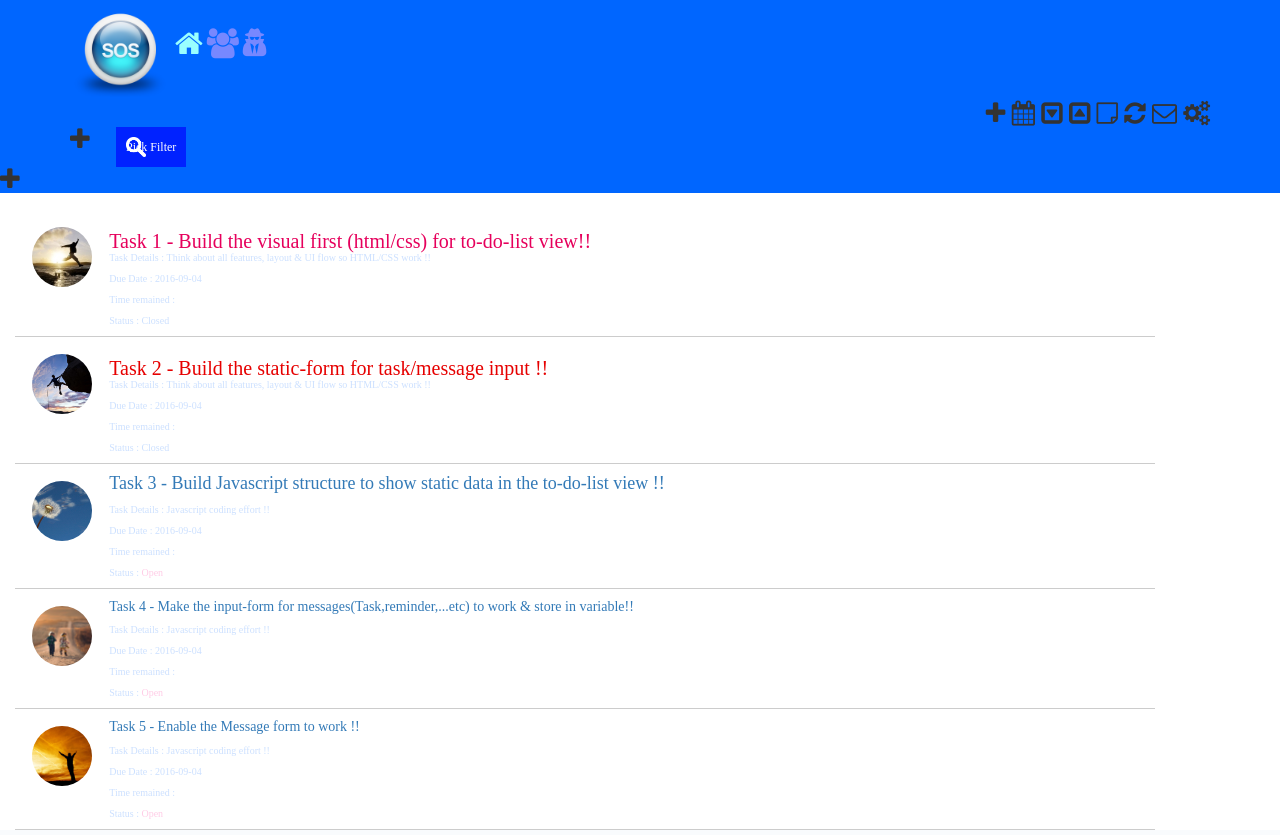
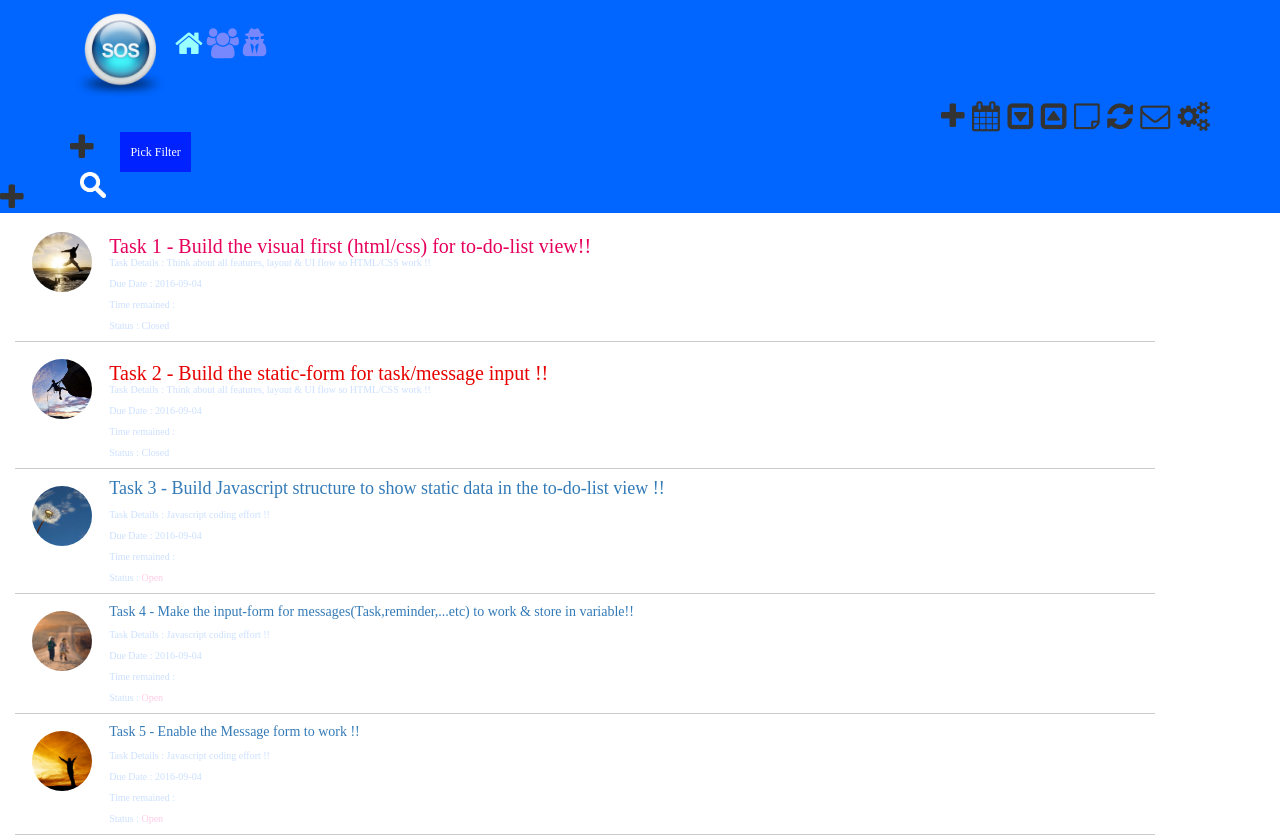
Before and after one commit to urswa777/jsd2, a PHP site: page /sos/sos.html in a window 1280 px wide. Run offline with PHP 8.4, Linux system fonts and the light colour scheme; some libraries are stand-ins or nearby versions.

Commit message:
add project sos2

```diff
--- a/sos/css/sos.css
+++ b/sos/css/sos.css
@@ -4,6 +4,7 @@
   max-width: 2000px;
   min-width: 400px;
   margin: 10 auto;
+  align-content: center;
 }
 
 .delimiter {
@@ -64,24 +65,25 @@
   top: 10px;
 }
 */
+/* -------------------------------------------- */
 
-header #search a {
+#search a {
   display: block;
   width: 5%;
   padding: 10px;
 }
 
-header #search a:hover {
+#search a:hover {
   background: #CC0020;
 }
 
-header #search img {
+#search img {
   position: absolute;
-  width: 10%;
+  width: 2%;
   display: block;
 }
 
-header #search input {
+#search input {
   position: absolute;
   right: 100px;
   /*top: 10px;*/
@@ -91,13 +93,13 @@
   visibility: hidden;
 }
 
-header #search.active input {
+#search.active input {
   width: 160px;
   padding: 8px 10px;
   visibility: visible;
 }
 
-header #search.active a {
+#search.active a {
   background: #0066ff;
 }
 
@@ -195,6 +197,9 @@
    color:#99ffff;
   }
 
+.icons {
+   font-size:30px;
+}
 .task1_hide{
   display:none;
 }
--- a/sos/js/todolist-JSON-data.js
+++ b/sos/js/todolist-JSON-data.js
@@ -610,7 +610,7 @@
 		                      "Msg": [
 		                           {
 		                             "uuid":"9001",
-		                             "msg_title":"FWB1",
+		                             "msg_title":"X1",
 		                             "msg_details":"blah blah blah  !!",
 		                             "msg_task_type":"Routine",
 		                             "msg_due_date":"2016-09-04",
@@ -634,7 +634,7 @@
 		                           },
 		                           {
 		                             "uuid":"9002",
-		                             "msg_title":"FWB2",
+		                             "msg_title":"X2",
 		                             "msg_details":"weekend !!",
 		                             "msg_task_type":"Routine",
 		                             "msg_due_date":"2016-09-04",
--- a/sos/sos.html
+++ b/sos/sos.html
@@ -2,7 +2,7 @@
 <html>
 
 <head>
-  <title>to-do-list</title>
+  <title>SOS</title>
   <meta charset="utf-8">
   <meta name="viewport" content="width=device-width, initial-scale=1, minimum-scale=1, maximum-scale=1, user-scalable=no, shrink-to-fit=no">
   <meta http-equiv="X-UA-Compatible" content="ie=edge">
@@ -27,14 +27,14 @@
               <i class="fa fa-user-secret todolist_secret_off"></i>
              <br>
              <div style="text-align:right">
-              <i class="fa fa-plus"</i>
-              <i class="fa fa-calendar"></i>
-              <i class="fa fa-caret-square-o-down"></i>
-              <i class="fa fa-caret-square-o-up"></i>
-              <i class="fa fa-sticky-note-o"></i>
-              <i class="fa fa-refresh"></i>
-              <i class="fa fa-envelope-o"></i>
-              <i class="fa fa-gears"></i>
+              <i class="fa fa-plus  icons"</i>
+              <i class="fa fa-calendar  icons"></i>
+              <i class="fa fa-caret-square-o-down icons"></i>
+              <i class="fa fa-caret-square-o-up icons"></i>
+              <i class="fa fa-sticky-note-o icons"></i>
+              <i class="fa fa-refresh icons"></i>
+              <i class="fa fa-envelope-o icons"></i>
+              <i class="fa fa-gears icons"></i>
               </div>
               <nav>
                <ul>
@@ -49,11 +49,11 @@
                   </ul>
                 </li>
                </ul>
+              </nav>
                 <section id="search" style="text-align:right">
                           <input type="text" name="name" value="">
                           <a href="#"><img src="images/search.png" alt="" /></a>
                 </section>
-              </nav>
      <!--      <div class="clearfix"></div>    -->
       </section>
   </header>
```
